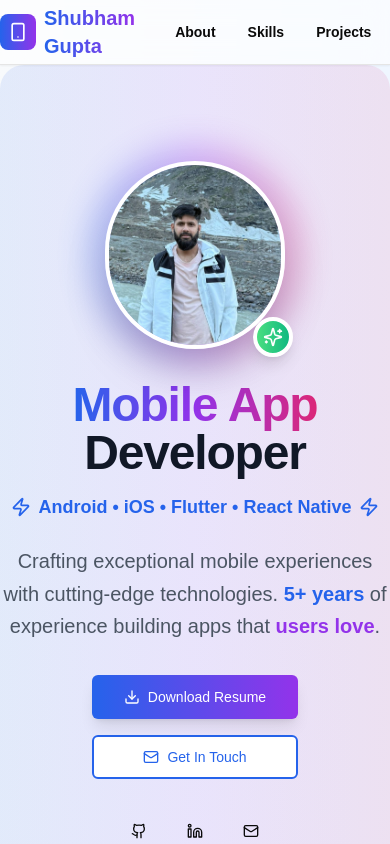
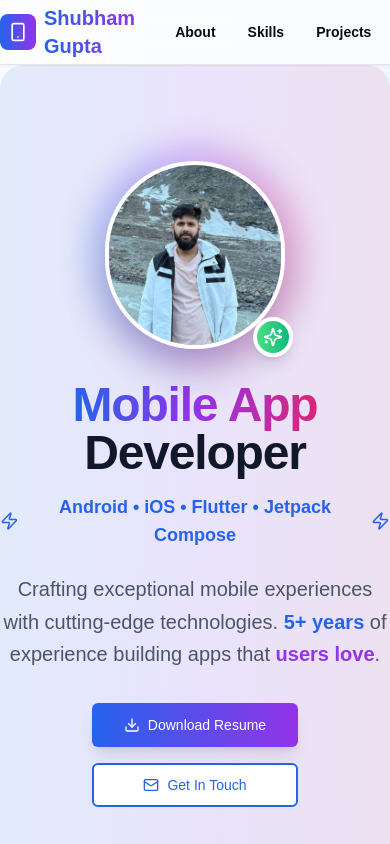
Before and after one commit to shubhamdevgupta/protofolio, a Next.js app: page / in a window 390 px wide. Shown: the top 844 px of the page. Built offline with nearby package versions, Linux system fonts and the light colour scheme.

Commit message:
feat: fork mobile app portfolio project
Add new portfolio fork with updated profile and resume links.

#VERCEL_SKIP

Co-authored-by: Shubham Gupta <75482143+shubhamdevgupta@users.noreply.github.com>

```diff
--- a/app/page.tsx
+++ b/app/page.tsx
@@ -195,7 +195,7 @@ export default function Portfolio() {
               </h1>
               <div className="flex items-center justify-center gap-2 text-lg font-semibold text-blue-600">
                 <Zap className="w-5 h-5" />
-                <span>Android • iOS • Flutter • React Native</span>
+                <span>Android • iOS • Flutter • Jetpack Compose</span>
                 <Zap className="w-5 h-5" />
               </div>
             </div>
```
